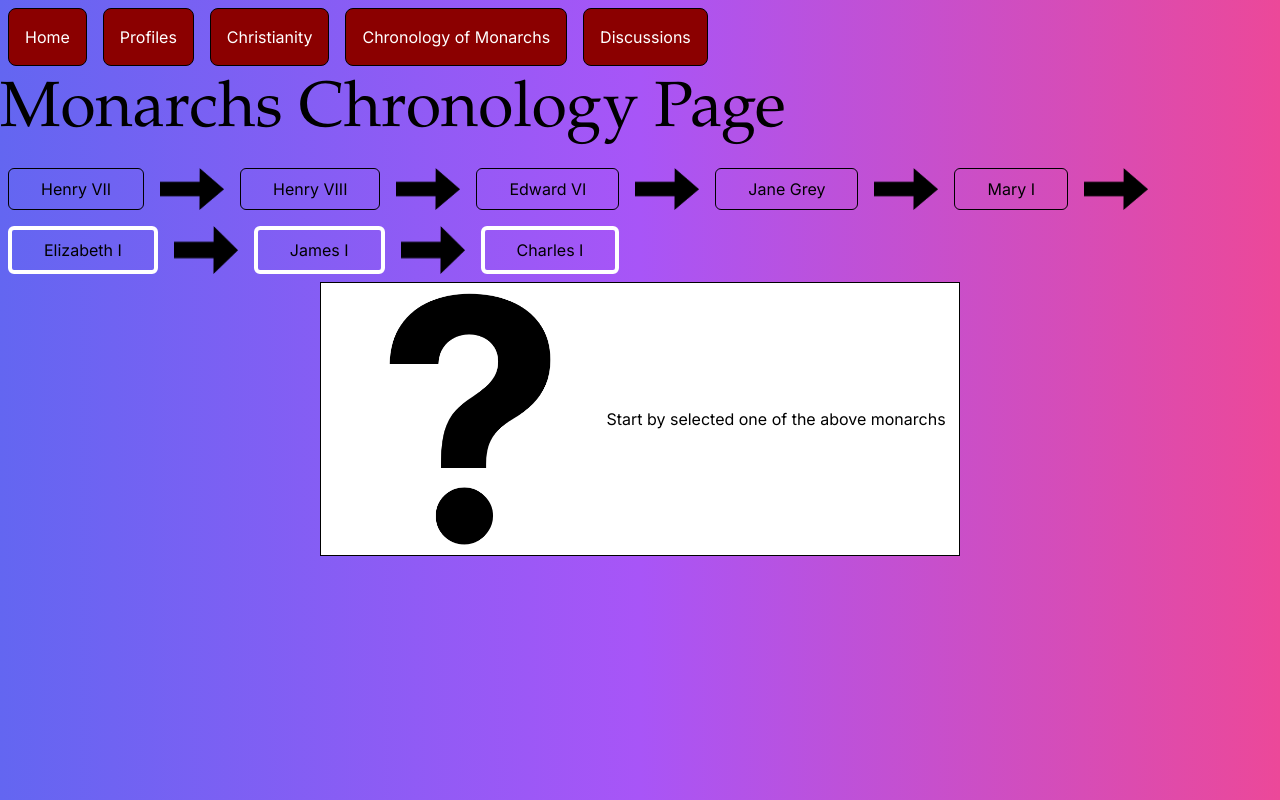
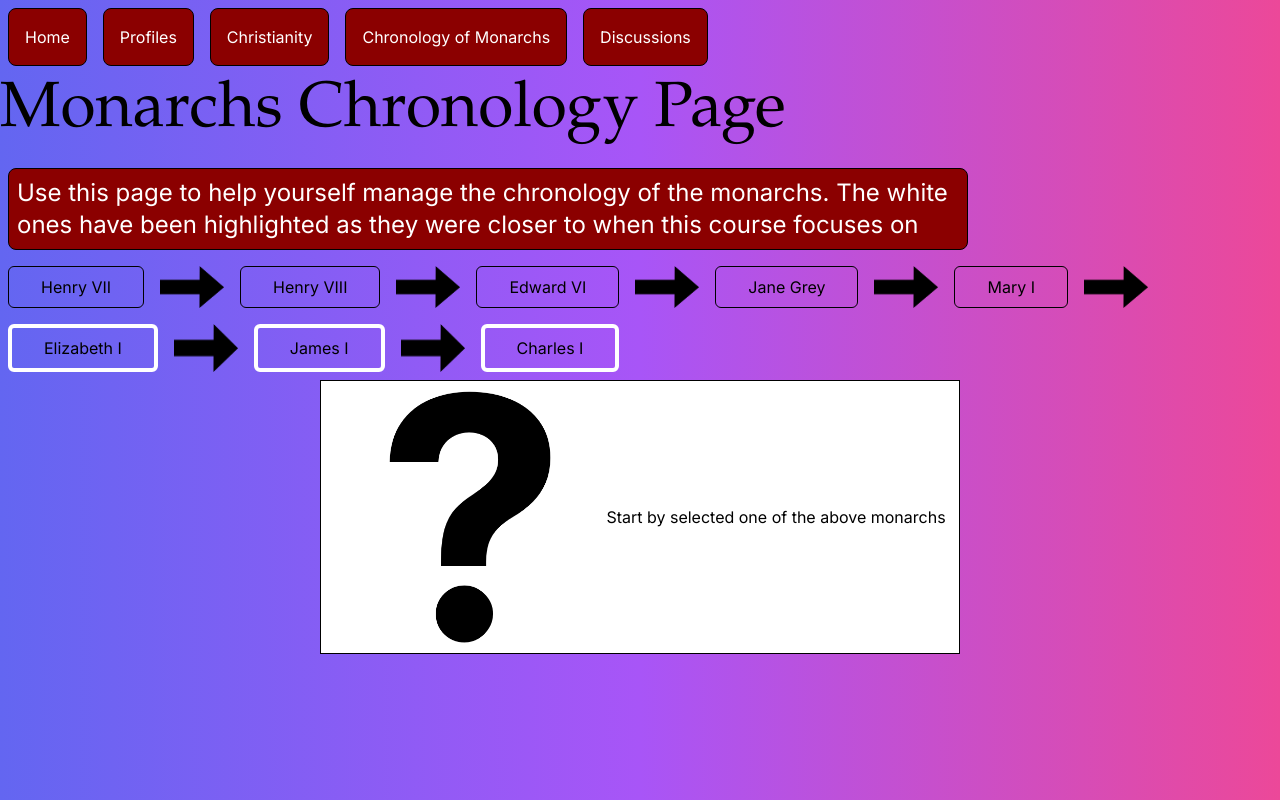
Before and after one commit to AdamLinCodes/witch-craft-guide, a Next.js app: page /monarchs-chronology in a window 1280 px wide. Built offline with nearby package versions, Linux system fonts and the light colour scheme.

Commit message:
added explanation to monarchs page

```diff
--- a/app/monarchs-chronology/page.tsx
+++ b/app/monarchs-chronology/page.tsx
@@ -59,6 +59,9 @@ export default function MonarchsChronologyPage() {
         Monarchs Chronology Page
       </h1>
 
+      <p className="bg-darkRed text-white p-2 w-3/4 rounded-lg border border-black m-2 text-2xl">
+        Use this page to help yourself manage the chronology of the monarchs. The white ones have been highlighted as they were closer to when this course focuses on
+      </p>
 
       <div className="flex flex-wrap">
         <Button title="Henry VII" onClick={set1} style="border border-black rounded-md rounded-md p-2 px-8 m-2"/>
```
